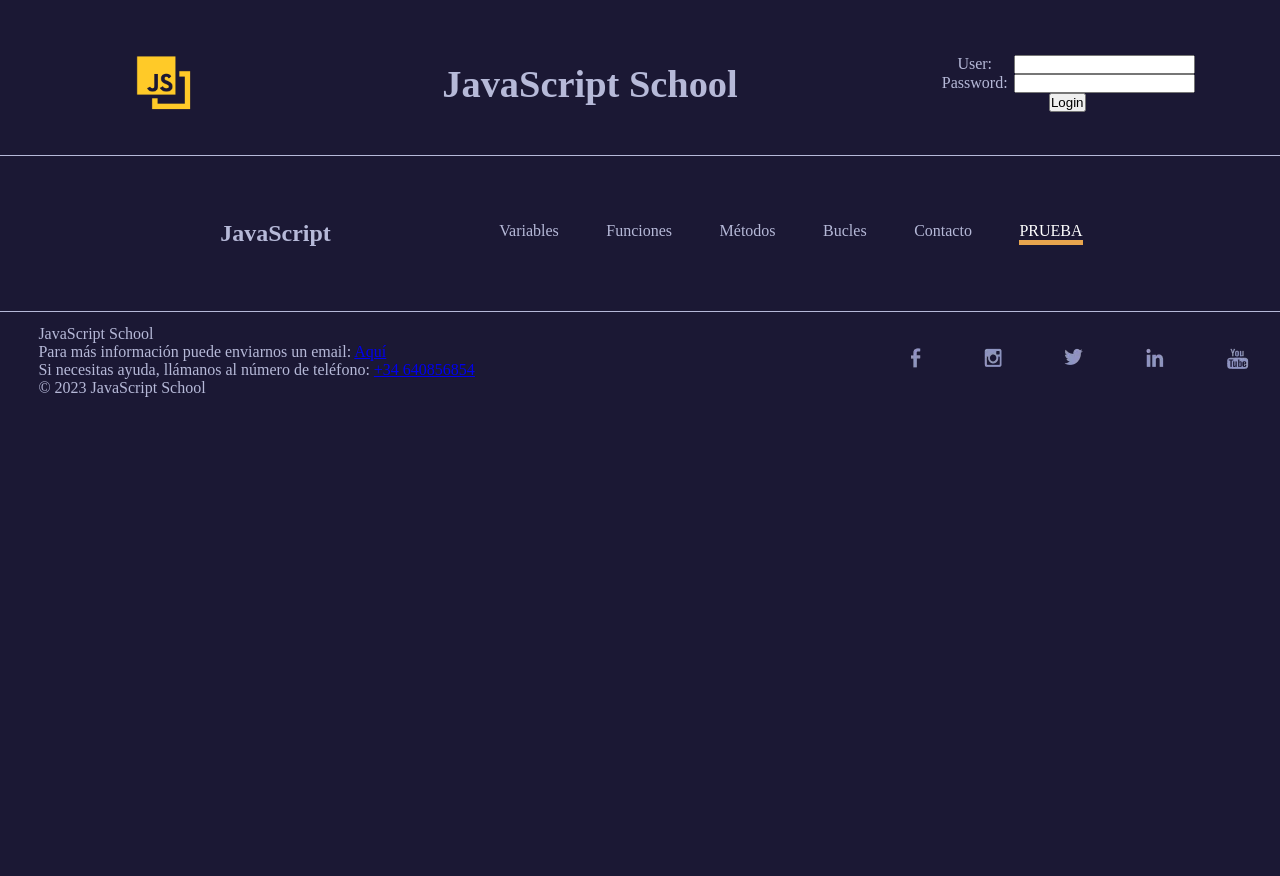
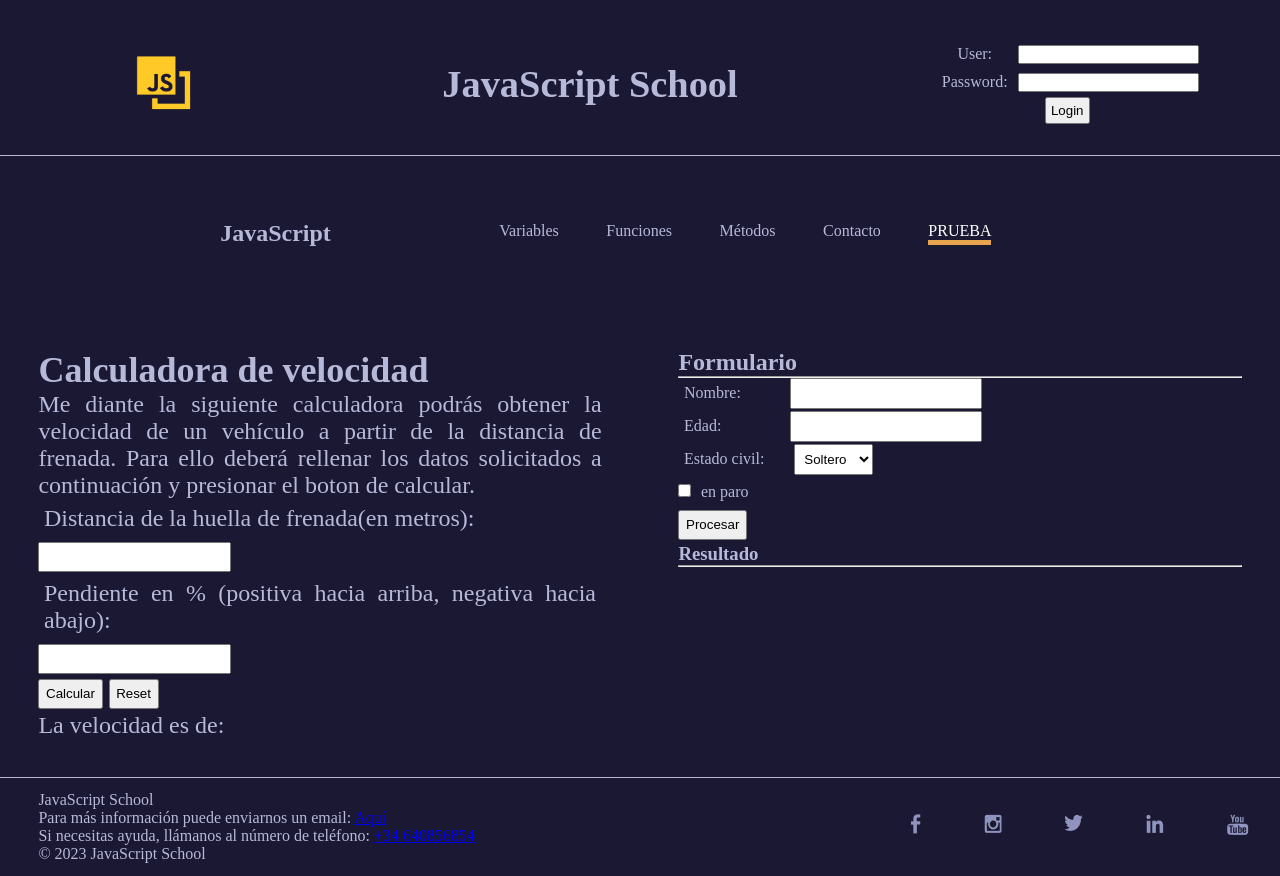
Before and after one commit to Rodolfofyto/jsTrabajoFinal, a plain HTML site: page prueba.html in a window 1280 px wide. Before the commit the page ends 800 px from the top, so only its background shows below. Drawn offline with Linux system fonts and the light colour scheme.

Commit message:
Actualizado

```diff
--- a/prueba.html
+++ b/prueba.html
@@ -7,7 +7,36 @@
     <title>Prueba</title>
     <link rel="stylesheet" href="style.css" />
     <style>
+        main {
+            color: #b6b9d8;
+            display: flex;
+        }
 
+        main>article {
+            flex: 1;
+            padding: 3%;
+            text-align: justify;
+            font-size: 1.5em;
+        }
+
+        main>section {
+            flex: 1;
+            padding: 3%;
+            text-align: justify;
+        }
+
+        main input,
+        label,
+        select,
+        button {
+            padding: 1%;
+            margin-bottom: 0.5%;
+        }
+
+        main label {
+            display: inline-block;
+            min-width: 100px;
+        }
     </style>
 </head>
 
@@ -33,13 +62,45 @@
             <li><a href="variables.html">Variables</a></li>
             <li><a href="funciones.html">Funciones</a></li>
             <li><a href="metodos.html">Métodos</a></li>
-            <li><a href="bucles.html">Bucles</a></li>
             <li><a href="contacto.html">Contacto</a></li>
             <li><a id="activo" href="prueba.html">PRUEBA</a></li>
         </ul>
     </nav>
     <main>
-
+        <article>
+            <h2>Calculadora de velocidad</h2>
+            <p>Me diante la siguiente calculadora podrás obtener la velocidad de un vehículo a partir de la distancia de
+                frenada. Para ello deberá rellenar los datos solicitados a continuación y presionar el boton de
+                calcular.
+            </p>
+            <label for="inDistancia">Distancia de la huella de frenada(en metros): </label><input type="text"
+                id="inDistancia" /><br />
+            <label for="inPendiente">Pendiente en % (positiva hacia arriba, negativa hacia abajo): </label><input
+                type="text" id="inPendiente" /><br />
+            <button onclick="velocidad(parseFloat(inDistancia.value), parseFloat(inPendiente.value));">Calcular</button>
+            <button onclick="resetea();">Reset</button>
+            <br />
+            <span>La velocidad es de: </span><output id="outResultado"></output>
+        </article>
+        <section>
+            <h2>Formulario</h2>
+            <hr />
+            <label for="inNombre">Nombre:</label><input type="text" id="inNombre" /><br />
+            <label for="inEdad">Edad:</label><input type="number" id="inEdad" /><br />
+            <label>Estado civil:</label>
+            <select name="inEstadoCivil" id="inEstadoCivil">
+                <option value="soltero">Soltero</option>
+                <option value="casado">Casado</option>
+                <option value="otros">Otros</option>
+            </select><br />
+            <input type="checkbox" id="inParo">
+            <label>en paro</label><br />
+            <button
+                onclick="procesar(inNombre.value, parseInt(inEdad.value), inEstadoCivil.value, inParo.checked);">Procesar</button>
+            <h3>Resultado</h3>
+            <hr />
+            <span id="resultado"></span>
+        </section>
     </main>
     <footer>
         <section>
@@ -70,6 +131,64 @@
             </li>
         </ul>
     </footer>
+    <script>
+        //Nombre: velocidad()
+        //Descripción: recoge el la distancia y la pendiente ofrecidad por el usuario y calcula la velocidad haciendo uso de 2 constantes.
+        //Recibe:  la distancia y la pendiente ofrecidas por el usuario
+        //Devuelve: la velocidad del vehículo
+        function velocidad(D, p) {
+            let F = 0.7;
+            let V = 15.9 * Math.sqrt(D * (F + p / 100));
+            document.getElementById('outResultado').innerHTML = V.toFixed(2);
+        }
+
+        //Nombre: resetea()
+        //Descripción: recoge los inputs introducidos por el usuario y el resultado y los combierte en  cadena de texto en blanco.
+        //Recibe:  los valores de la distancia,la pendiente  ofrecidas por el usuario y. el output resultado del cálculo
+        //Devuelve: los  valores de los inputs y el oputput resultado, en cadena de texto en blanco
+        function resetea() {
+            inDistancia.value = '';
+            inPendiente.value = '';
+            document.getElementById('outResultado').innerHTML = '';
+        }
+
+
+        //Nombre: procesar()
+        //Descripción: recoge los datos introducidos por el ususario y cuando presionamos el boton procesar, nos va mostrando en string el resultado.
+        //Recibe:  los campos rellenados por el usuario
+        //Devuelve: un parrafo en string concatenando los campos en dependecia de lo que haya seleccionado el unsuario.
+
+        function procesar(n, e, est, pa) {
+            var Resultado = '';
+
+            Resultado += 'Hola ' + n[0].toUpperCase() + n.substring(1).toLowerCase();
+
+            if (pa) {
+                Resultado += ' parece que estás en paro, ';
+            } else {
+                Resultado += ' suerte tienes que trabajar con la que está cayendo, ';
+            }
+
+            if (e >= 16 && e <= 65) {
+                Resultado += 'pues estás en edad de trabajar. ';
+            } else {
+                Resultado += 'pero con la edad que tienes no deberias trabajar. ';
+            }
+
+            switch (est) {
+                case "soltero": Resultado += "Cuando llegues a casa, aprovecha para jugar a la play."; break;
+                case "casado": Resultado += "Cuando llegues a casa, mira una peli con tu pareja."; break; break;
+                case "otros": Resultado += "Cuando llegues a casa, saluda a quien te encuentres."; break; break;
+            }
+
+            let edades = " Durante toda tu vida has tenido: ";
+            for(let i = 0; i <= e; i++) {
+                edades += i + ", ";
+            }
+
+            document.getElementById('resultado').innerHTML = Resultado + edades + ' años.';
+        }
+    </script>
 </body>
 
 </html>
```
Also changed, not shown: bucles.html (deleted, +0 -75 lines), contacto.html (+0 -1 lines), funciones.html (+0 -1 lines), index.html (+0 -1 lines), metodos.html (+0 -1 lines), variables.html (+0 -1 lines).
